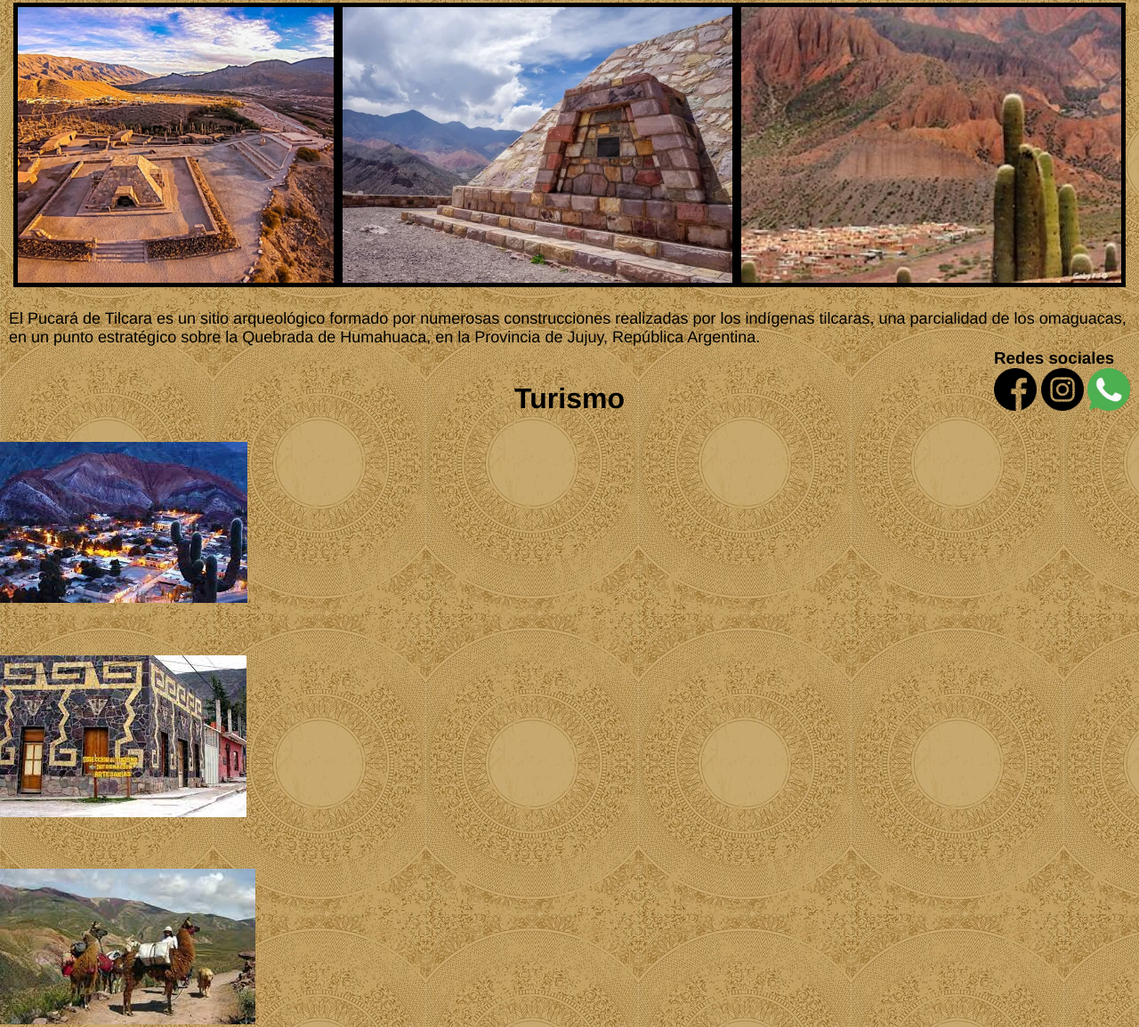
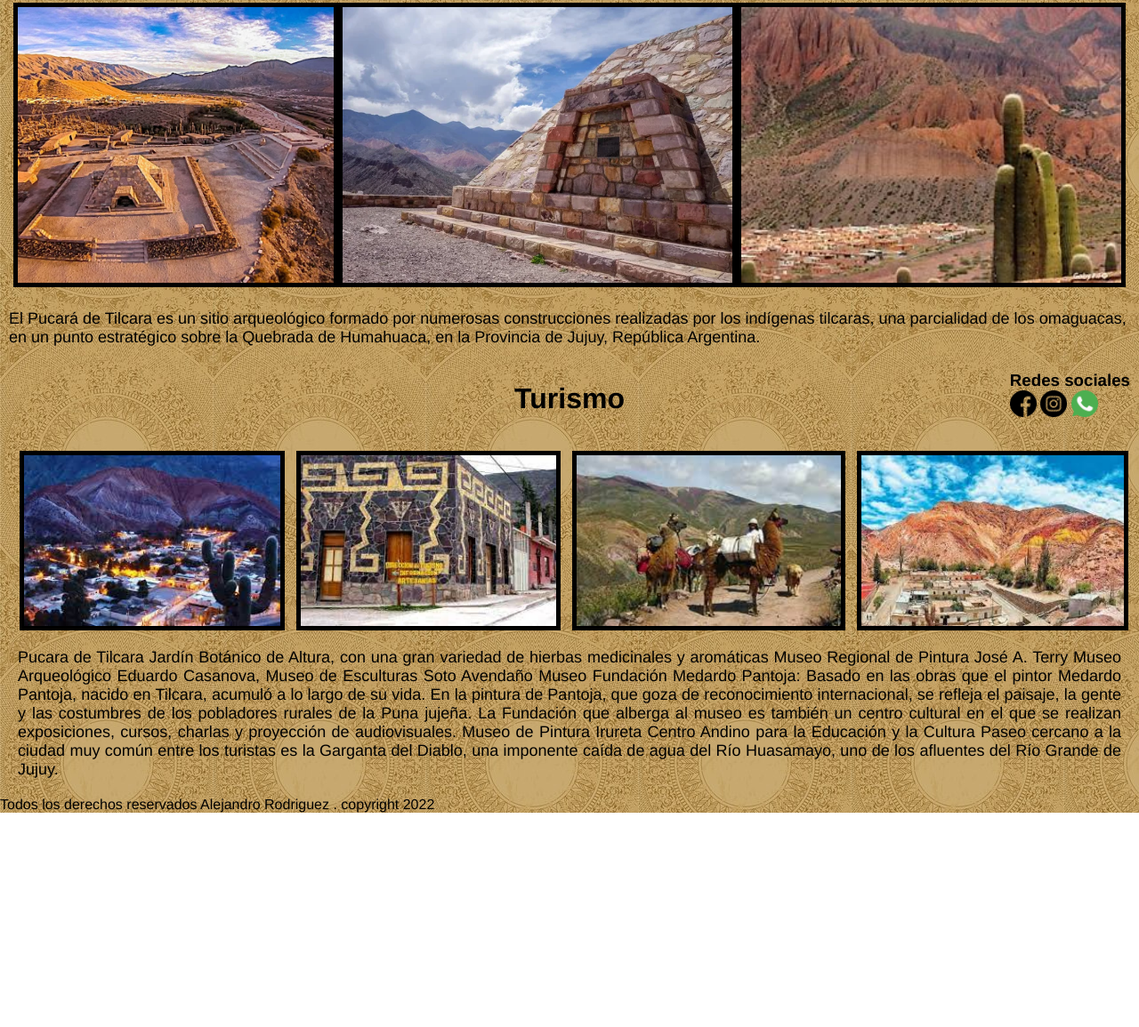
Before and after one commit to alerodriguez1994/norteargentino, a plain HTML site: page index.html in a window 1280 px wide. Shown: the part 324-1479 px from the top of the page at 89% size. After the commit the page ends 1238 px from the top, so only its background shows below. Drawn offline with nearby package versions, Linux system fonts and the light colour scheme.

Commit message:
ultimos cambios en index

```diff
--- a/css/style.css
+++ b/css/style.css
@@ -93,27 +93,15 @@ padding: 15px;
     border: 5px solid black;
 }
 
-.img1 img{
+.imagytex div img{
     width: 100%;
     height: 100%;
     object-fit: cover;
-    padding-right: 01.5rem;
-}
-.img2 img{
-width: 100%;
-height: 100%;
-object-fit: cover;
-}
-.img3 img{
-width: 100%;
-height: 100%;
-object-fit: cover;
-z-index: auto;
+
 }
 
 .parrafo21{
-    display: flex;
-    height: 100%;
+
 
 }
 .parrafo22{
@@ -136,30 +124,43 @@ padding: 30px 30px 30px 30px;
 }
 
 .imagenes__turismo {
-  display: grid;
-  grid-auto-rows: 15rem;
+
+    padding: 10px;
+
+}
+.imagenes__turismo div{
+  display: flex;
+  justify-content: space-around;
 
 }
 
+.imagenes__turismo div div img{
+    width: 100%;
+    height: 100%;
+    object-fit: cover;
+    border: 5px solid black;
+}
 .parrafo3__index{
 
-      font-size: 20px;
-      padding: 10px 0px 10px 0px ;
-      text-align: justify;
+    font-size: large;
+    font-weight: 100;
+    padding: 20px;
+    text-align: justify;
 
 
 }
 
 .img__footer{
-    width: 48px ;
-    height: 48px ;
+    width: 30px ;
+    height: 30px ;
 
 }
 
 
 .footer__redes{
+
     position: fixed;
-    bottom: 10px;
+    bottom: 3px;
     right: 10px;
 
 
--- a/index.html
+++ b/index.html
@@ -80,22 +80,27 @@
 
         <section class="imagenes__turismo">
 
-                <div>
-                    <img src ="/multimedia/galeriatilcara/tilcaraturismo.jpg"  >
-                </div>
-                <div>
-                    <img src ="/multimedia/galeriatilcara/tilcaraturisto2.jpg" >
-                </div>
-                <div>
-                    <img src ="/multimedia/galeriatilcara/tilcaraturismo3.jpg" >
-                </div>
-                <div>
-                    <img src ="/multimedia/galeriatilcara/tilcaraturismo4.jpg" >
-                </div>
-                <div>
-                    <img src ="/multimedia/galeriatilcara/tilcaraturismo5.jpg" >
+            <div>
+
+
+                <div class="imgturismo">
+                    <img src ="/multimedia/galeriatilcara/tilcaraturismo.jpg">
                 </div>
 
+                <div class="imgturismo">
+                    <img src ="/multimedia/galeriatilcara/tilcaraturisto2.jpg">
+                </div>
+
+                <div class="imgturismo">
+                    <img src ="/multimedia/galeriatilcara/tilcaraturismo3.jpg">
+                </div>
+
+                <div class="imgturismo">
+                    <img src ="/multimedia/galeriatilcara/tilcaraturismo4.jpg">
+                </div>
+
+
+            </div>
 
         </section>
 
@@ -123,14 +128,9 @@
 
                     Paseo cercano a la ciudad muy común entre los turistas es la Garganta del Diablo, una imponente caída de agua del Río Huasamayo, uno de los afluentes del Río Grande de Jujuy.
 
-                    Cuevas del Waira.
+                </p>
 
-                    Tilcara cuenta con una estación ferroviaria que forma parte del Ferrocarril General Belgrano, pero las vías y la estación fueron ocupadas por distintos actores de la comunidad, por ende no hay trenes de carga ni servicio de pasajeros, si bien hay en la actualidad proyectos para reactivar el ferrocarril en toda la provincia de Jujuy. La ocupación de las vías se produjo luego que el ferrocarril quedara prácticamente inoperable tras la crecida del Río Grande en el año 1985, que destruyó las vías y la traza de la Ruta Nacional 9 en la zona que se conoce como Corte Azul y Corte Colorado.
-
-
-
-                </p>
-        </div>
+            </div>
 
 
 
```
